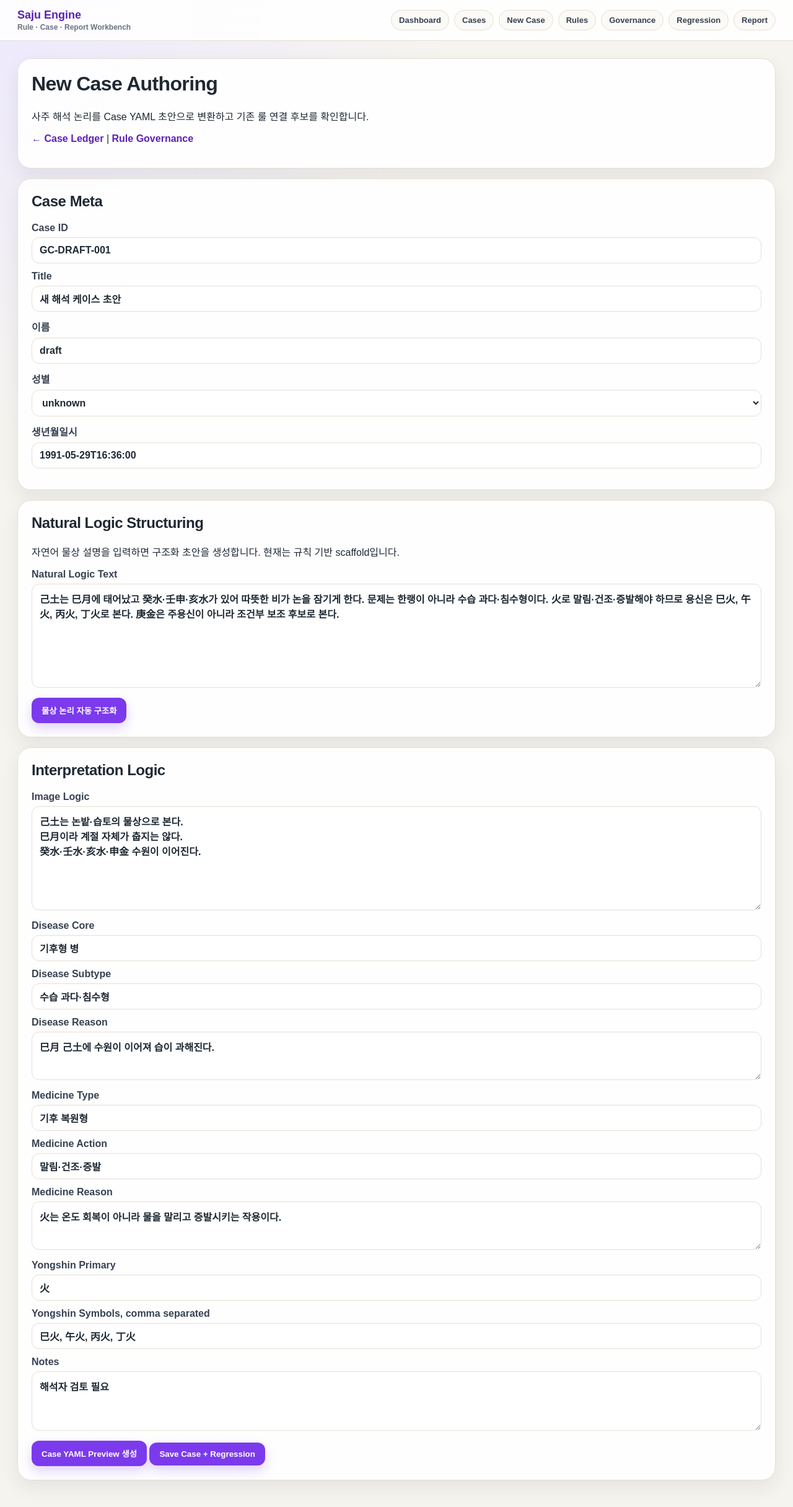
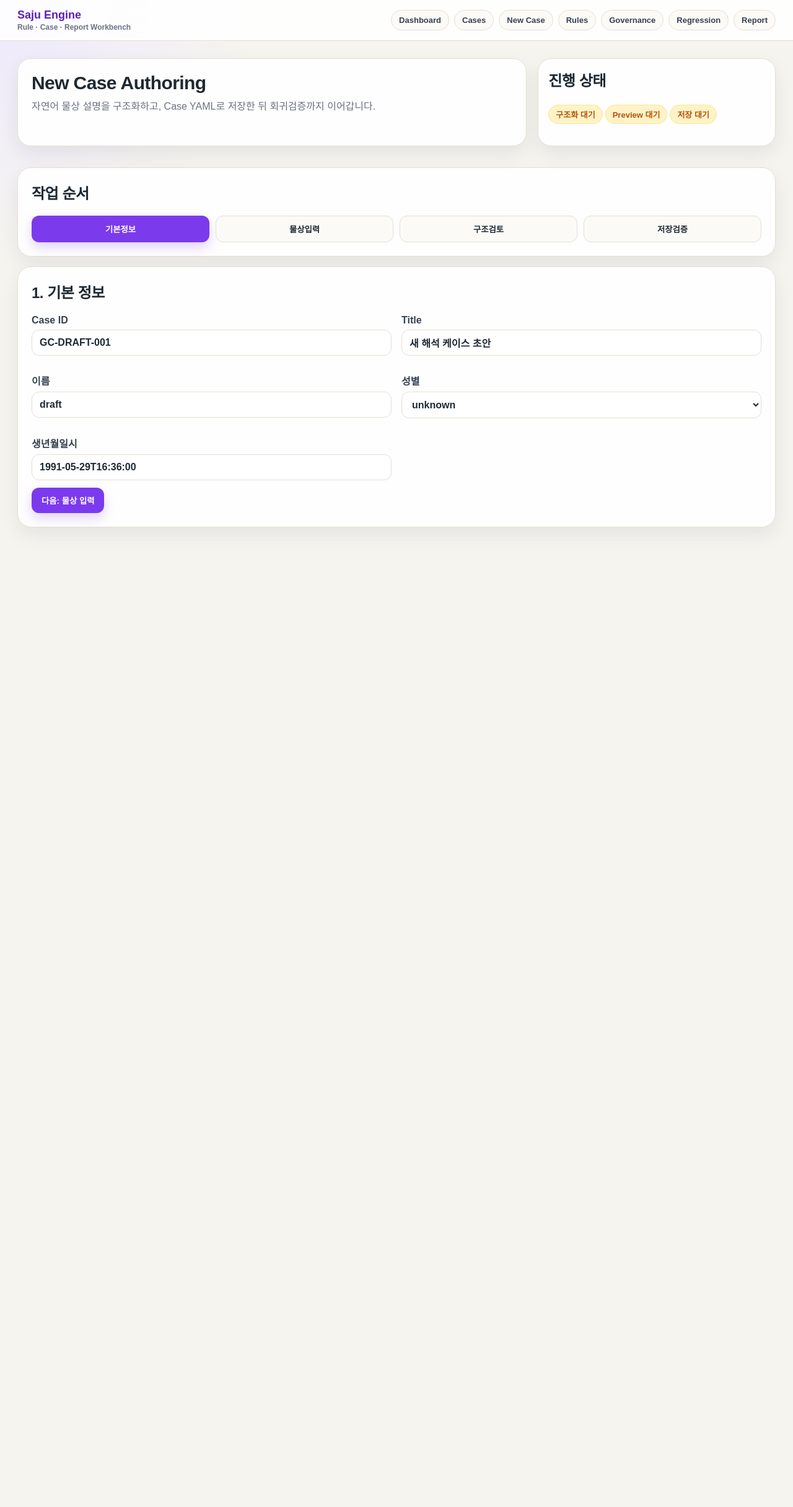
Before and after one commit to vujaderoom/sajuengine, a Next.js app in the folder frontend/: page /cases/new in a window 1280 px wide. Shown: the whole page at 62% size. After the commit the page ends 895 px from the top, so only its background shows below. Built offline with nearby package versions, Linux system fonts and the light colour scheme.

Commit message:
Convert new case authoring to wizard UX

```diff
--- a/frontend/app/cases/new/page.tsx
+++ b/frontend/app/cases/new/page.tsx
@@ -6,7 +6,7 @@ import { useState } from "react";
 type PreviewResponse = {
   case_id: string;
   chart_result: unknown;
-  engine_result: unknown;
+  engine_result: any;
   linked_rules: string[];
   rule_improvement_candidates: unknown[];
   case_yaml: unknown;
@@ -26,12 +26,15 @@ type SaveResponse = {
   reason?: string;
   path?: string;
   case_id?: string;
-  single_case_result?: unknown;
-  regression_result?: unknown;
+  single_case_result?: any;
+  regression_result?: any;
   preview?: PreviewResponse;
 };
 
+const steps = ["기본정보", "물상입력", "구조검토", "저장검증"];
+
 export default function NewCasePage() {
+  const [activeStep, setActiveStep] = useState(0);
   const [caseId, setCaseId] = useState("GC-DRAFT-001");
   const [title, setTitle] = useState("새 해석 케이스 초안");
   const [name, setName] = useState("draft");
@@ -65,14 +68,7 @@ export default function NewCasePage() {
     title,
     status: "draft",
     version: "1.0.0",
-    birth: {
-      name,
-      sex,
-      birth_datetime: birthDatetime,
-      calendar_type: "solar",
-      timezone: "Asia/Seoul",
-      location: "Seoul",
-    },
+    birth: { name, sex, birth_datetime: birthDatetime, calendar_type: "solar", timezone: "Asia/Seoul", location: "Seoul" },
     image_logic_text: imageLogicText,
     disease_core: diseaseCore,
     disease_subtype: diseaseSubtype,
@@ -81,15 +77,9 @@ export default function NewCasePage() {
     medicine_action: medicineAction,
     medicine_reason: medicineReason,
     yongshin_primary: yongshinPrimary,
-    yongshin_symbols: yongshinSymbolsText
-      .split(",")
-      .map((item) => item.trim())
-      .filter(Boolean),
+    yongshin_symbols: yongshinSymbolsText.split(",").map((item) => item.trim()).filter(Boolean),
     excluded_candidates: [],
-    notes: notesText
-      .split("\n")
-      .map((item) => item.trim())
-      .filter(Boolean),
+    notes: notesText.split("\n").map((item) => item.trim()).filter(Boolean),
   };
 
   function applyStructuredAuthoring(payload: Record<string, unknown>) {
@@ -101,10 +91,8 @@ export default function NewCasePage() {
     setMedicineAction(String(payload.medicine_action ?? medicineAction));
     setMedicineReason(String(payload.medicine_reason ?? medicineReason));
     setYongshinPrimary(String(payload.yongshin_primary ?? yongshinPrimary));
-    const symbols = Array.isArray(payload.yongshin_symbols) ? payload.yongshin_symbols.join(", ") : yongshinSymbolsText;
-    setYongshinSymbolsText(symbols);
-    const notes = Array.isArray(payload.notes) ? payload.notes.join("\n") : notesText;
-    setNotesText(notes);
+    setYongshinSymbolsText(Array.isArray(payload.yongshin_symbols) ? payload.yongshin_symbols.join(", ") : yongshinSymbolsText);
+    setNotesText(Array.isArray(payload.notes) ? payload.notes.join("\n") : notesText);
   }
 
   async function structureNaturalLogic() {
@@ -115,20 +103,14 @@ export default function NewCasePage() {
       const res = await fetch("/api/cases/authoring/structure-natural-logic", {
         method: "POST",
         headers: { "Content-Type": "application/json" },
-        body: JSON.stringify({
-          case_id: caseId,
-          title,
-          birth: authoringPayload.birth,
-          natural_logic_text: naturalLogicText,
-        }),
+        body: JSON.stringify({ case_id: caseId, title, birth: authoringPayload.birth, natural_logic_text: naturalLogicText }),
       });
       const json = await res.json();
-      if (!res.ok) {
-        throw new Error(json?.message ?? `API error: ${res.status}`);
-      }
+      if (!res.ok) throw new Error(json?.message ?? `API error: ${res.status}`);
       setStructured(json);
       setPreview(json.preview);
       applyStructuredAuthoring(json.structured_authoring);
+      setActiveStep(2);
     } catch (err) {
       setError(err instanceof Error ? err.message : "unknown error");
     } finally {
@@ -147,10 +129,9 @@ export default function NewCasePage() {
         body: JSON.stringify(authoringPayload),
       });
       const json = await res.json();
-      if (!res.ok) {
-        throw new Error(json?.message ?? `API error: ${res.status}`);
-      }
+      if (!res.ok) throw new Error(json?.message ?? `API error: ${res.status}`);
       setPreview(json);
+      setActiveStep(3);
     } catch (err) {
       setError(err instanceof Error ? err.message : "unknown error");
     } finally {
@@ -165,18 +146,13 @@ export default function NewCasePage() {
       const res = await fetch("/api/cases/authoring/save", {
         method: "POST",
         headers: { "Content-Type": "application/json" },
-        body: JSON.stringify({
-          authoring: authoringPayload,
-          overwrite: false,
-          run_regression_after_save: true,
-        }),
+        body: JSON.stringify({ authoring: authoringPayload, overwrite: false, run_regression_after_save: true }),
       });
       const json = await res.json();
-      if (!res.ok) {
-        throw new Error(json?.message ?? `API error: ${res.status}`);
-      }
+      if (!res.ok) throw new Error(json?.message ?? `API error: ${res.status}`);
       setSaveResult(json);
       if (json.preview) setPreview(json.preview);
+      setActiveStep(3);
     } catch (err) {
       setError(err instanceof Error ? err.message : "unknown error");
     } finally {
@@ -184,159 +160,136 @@ export default function NewCasePage() {
     }
   }
 
+  const chart = preview?.chart_result && typeof preview.chart_result === "object" ? (preview.chart_result as any).chart : null;
+  const finalResult = preview?.engine_result?.final_result;
+  const singlePassed = saveResult?.single_case_result?.passed;
+  const regressionFailed = saveResult?.regression_result?.failed;
+
   return (
     <main>
+      <section className="page-hero">
         <div className="card">
-        <h1>New Case Authoring</h1>
-        <p>사주 해석 논리를 Case YAML 초안으로 변환하고 기존 룰 연결 후보를 확인합니다.</p>
+          <h1 className="hero-title">New Case Authoring</h1>
+          <p className="hero-subtitle">자연어 물상 설명을 구조화하고, Case YAML로 저장한 뒤 회귀검증까지 이어갑니다.</p>
+        </div>
+        <div className="card compact">
+          <h2>진행 상태</h2>
           <p>
-          <Link href="/cases">← Case Ledger</Link>{" | "}
-          <Link href="/governance">Rule Governance</Link>
+            <span className={`badge ${structured ? "good" : "warn"}`}>구조화 {structured ? "완료" : "대기"}</span>
+            <span className={`badge ${preview ? "good" : "warn"}`}>Preview {preview ? "완료" : "대기"}</span>
+            <span className={`badge ${saveResult?.saved ? "good" : saveResult ? "bad" : "warn"}`}>저장 {saveResult?.saved ? "완료" : "대기"}</span>
           </p>
         </div>
+      </section>
 
-      <div className="card">
-        <h2>Case Meta</h2>
-        <label>
-          Case ID
-          <input value={caseId} onChange={(event) => setCaseId(event.target.value)} />
-        </label>
-        <label>
-          Title
-          <input value={title} onChange={(event) => setTitle(event.target.value)} />
-        </label>
-        <label>
-          이름
-          <input value={name} onChange={(event) => setName(event.target.value)} />
-        </label>
-        <label>
-          성별
-          <select value={sex} onChange={(event) => setSex(event.target.value)}>
-            <option value="male">male</option>
-            <option value="female">female</option>
-            <option value="unknown">unknown</option>
-          </select>
-        </label>
-        <label>
-          생년월일시
-          <input value={birthDatetime} onChange={(event) => setBirthDatetime(event.target.value)} />
-        </label>
+      <section className="card">
+        <h2>작업 순서</h2>
+        <div className="workflow">
+          {steps.map((step, index) => (
+            <button key={step} className={activeStep === index ? "" : "ghost"} onClick={() => setActiveStep(index)}>
+              {step}
+            </button>
+          ))}
         </div>
+      </section>
 
-      <div className="card">
-        <h2>Natural Logic Structuring</h2>
-        <p>자연어 물상 설명을 입력하면 구조화 초안을 생성합니다. 현재는 규칙 기반 scaffold입니다.</p>
-        <label>
-          Natural Logic Text
-          <textarea value={naturalLogicText} onChange={(event) => setNaturalLogicText(event.target.value)} rows={8} />
-        </label>
+      {error && <div className="card"><h2>Error</h2><p style={{ color: "#b91c1c" }}>{error}</p></div>}
+
+      {activeStep === 0 && (
+        <section className="card">
+          <h2>1. 기본 정보</h2>
+          <div className="grid">
+            <label>Case ID<input value={caseId} onChange={(event) => setCaseId(event.target.value)} /></label>
+            <label>Title<input value={title} onChange={(event) => setTitle(event.target.value)} /></label>
+            <label>이름<input value={name} onChange={(event) => setName(event.target.value)} /></label>
+            <label>성별<select value={sex} onChange={(event) => setSex(event.target.value)}><option value="male">male</option><option value="female">female</option><option value="unknown">unknown</option></select></label>
+            <label>생년월일시<input value={birthDatetime} onChange={(event) => setBirthDatetime(event.target.value)} /></label>
+          </div>
+          <div className="actions"><button onClick={() => setActiveStep(1)}>다음: 물상 입력</button></div>
+        </section>
+      )}
+
+      {activeStep === 1 && (
+        <section className="card">
+          <h2>2. 자연어 물상 입력</h2>
+          <p className="muted">네가 보는 논리 그대로 길게 입력해도 됩니다. 지금은 규칙 기반 구조화 scaffold입니다.</p>
+          <label>Natural Logic Text<textarea value={naturalLogicText} onChange={(event) => setNaturalLogicText(event.target.value)} rows={10} /></label>
+          <div className="actions">
+            <button className="ghost" onClick={() => setActiveStep(0)}>이전</button>
             <button onClick={structureNaturalLogic}>{structuring ? "구조화 중..." : "물상 논리 자동 구조화"}</button>
           </div>
-
-      {structured && (
-        <div className="card">
-          <h2>Structured Extraction Notes</h2>
-          <pre>{JSON.stringify({ confidence: structured.confidence, extraction_notes: structured.extraction_notes }, null, 2)}</pre>
-        </div>
+        </section>
       )}
 
-      <div className="card">
-        <h2>Interpretation Logic</h2>
-        <label>
-          Image Logic
-          <textarea value={imageLogicText} onChange={(event) => setImageLogicText(event.target.value)} rows={8} />
-        </label>
-        <label>
-          Disease Core
-          <input value={diseaseCore} onChange={(event) => setDiseaseCore(event.target.value)} />
-        </label>
-        <label>
-          Disease Subtype
-          <input value={diseaseSubtype} onChange={(event) => setDiseaseSubtype(event.target.value)} />
-        </label>
-        <label>
-          Disease Reason
-          <textarea value={diseaseReason} onChange={(event) => setDiseaseReason(event.target.value)} rows={3} />
-        </label>
-        <label>
-          Medicine Type
-          <input value={medicineType} onChange={(event) => setMedicineType(event.target.value)} />
-        </label>
-        <label>
-          Medicine Action
-          <input value={medicineAction} onChange={(event) => setMedicineAction(event.target.value)} />
-        </label>
-        <label>
-          Medicine Reason
-          <textarea value={medicineReason} onChange={(event) => setMedicineReason(event.target.value)} rows={3} />
-        </label>
-        <label>
-          Yongshin Primary
-          <input value={yongshinPrimary} onChange={(event) => setYongshinPrimary(event.target.value)} />
-        </label>
-        <label>
-          Yongshin Symbols, comma separated
-          <input value={yongshinSymbolsText} onChange={(event) => setYongshinSymbolsText(event.target.value)} />
-        </label>
-        <label>
-          Notes
-          <textarea value={notesText} onChange={(event) => setNotesText(event.target.value)} rows={4} />
-        </label>
-        <button onClick={generatePreview}>{loading ? "생성 중..." : "Case YAML Preview 생성"}</button>{" "}
-        <button onClick={saveCase}>{saving ? "저장 중..." : "Save Case + Regression"}</button>
+      {activeStep === 2 && (
+        <section className="card">
+          <h2>3. 구조화 결과 검토</h2>
+          {structured && <p>{structured.extraction_notes.map((note) => <span className="badge info" key={note}>{note}</span>)}</p>}
+          <div className="grid">
+            <label>Image Logic<textarea value={imageLogicText} onChange={(event) => setImageLogicText(event.target.value)} rows={8} /></label>
+            <div>
+              <label>Disease Core<input value={diseaseCore} onChange={(event) => setDiseaseCore(event.target.value)} /></label>
+              <label>Disease Subtype<input value={diseaseSubtype} onChange={(event) => setDiseaseSubtype(event.target.value)} /></label>
+              <label>Medicine Type<input value={medicineType} onChange={(event) => setMedicineType(event.target.value)} /></label>
+              <label>Medicine Action<input value={medicineAction} onChange={(event) => setMedicineAction(event.target.value)} /></label>
+              <label>Yongshin Primary<input value={yongshinPrimary} onChange={(event) => setYongshinPrimary(event.target.value)} /></label>
+              <label>Yongshin Symbols<input value={yongshinSymbolsText} onChange={(event) => setYongshinSymbolsText(event.target.value)} /></label>
             </div>
+          </div>
+          <details><summary>Reason / Notes 편집</summary>
+            <label>Disease Reason<textarea value={diseaseReason} onChange={(event) => setDiseaseReason(event.target.value)} rows={3} /></label>
+            <label>Medicine Reason<textarea value={medicineReason} onChange={(event) => setMedicineReason(event.target.value)} rows={3} /></label>
+            <label>Notes<textarea value={notesText} onChange={(event) => setNotesText(event.target.value)} rows={4} /></label>
+          </details>
+          <div className="actions">
+            <button className="ghost" onClick={() => setActiveStep(1)}>이전</button>
+            <button onClick={generatePreview}>{loading ? "생성 중..." : "Case YAML Preview 생성"}</button>
+          </div>
+        </section>
+      )}
 
-      {error && (
-        <div className="card">
-          <h2>Error</h2>
-          <p style={{ color: "#fca5a5" }}>{error}</p>
+      {activeStep === 3 && (
+        <section className="card">
+          <h2>4. 저장 / 회귀검증</h2>
+          {preview ? (
+            <>
+              <div className="grid-3">
+                <div className="metric"><div className="metric-label">Case</div><div className="metric-value">{preview.case_id}</div></div>
+                <div className="metric"><div className="metric-label">Linked Rules</div><div className="metric-value">{preview.linked_rules.length}</div></div>
+                <div className="metric"><div className="metric-label">Rule Gaps</div><div className="metric-value">{preview.rule_improvement_candidates.length}</div></div>
               </div>
+              {chart && <div className="card compact"><h3>계산 원국</h3><div className="pillar-row"><div className="pillar"><small>년</small><strong>{chart.year}</strong></div><div className="pillar"><small>월</small><strong>{chart.month}</strong></div><div className="pillar"><small>일</small><strong>{chart.day}</strong></div><div className="pillar"><small>시</small><strong>{chart.hour}</strong></div></div></div>}
+              {finalResult && <div className="card compact"><h3>현재 엔진 판단</h3><p><span className="badge">병: {finalResult.core_disease}</span><span className="badge">약: {finalResult.medicine}</span><span className="badge">용신: {finalResult.yongshin}</span></p></div>}
+              <div className="actions"><button className="ghost" onClick={() => setActiveStep(2)}>이전</button><button onClick={saveCase}>{saving ? "저장 중..." : "Save Case + Regression"}</button></div>
+            </>
+          ) : (
+            <p className="muted">먼저 Preview를 생성하세요.</p>
           )}
 
           {saveResult && (
-        <div className="card">
-          <h2>Save Result</h2>
+            <div className="card compact">
+              <h3>저장 결과</h3>
               <p>
-            <span className="badge">saved: {String(saveResult.saved)}</span>
-            <span className="badge">path: {saveResult.path ?? "-"}</span>
-            <span className="badge">reason: {saveResult.reason ?? "-"}</span>
+                <span className={`badge ${saveResult.saved ? "good" : "bad"}`}>saved: {String(saveResult.saved)}</span>
+                <span className="badge info">path: {saveResult.path ?? "-"}</span>
+                <span className={`badge ${singlePassed === true ? "good" : singlePassed === false ? "bad" : "warn"}`}>single case: {String(singlePassed ?? "-")}</span>
+                <span className={`badge ${regressionFailed === 0 ? "good" : regressionFailed ? "bad" : "warn"}`}>regression failed: {String(regressionFailed ?? "-")}</span>
               </p>
-          <pre>{JSON.stringify({ single_case_result: saveResult.single_case_result, regression_result: saveResult.regression_result }, null, 2)}</pre>
+              <details><summary>저장/회귀검증 상세 JSON</summary><pre>{JSON.stringify(saveResult, null, 2)}</pre></details>
+              {saveResult.saved && <p><Link href={`/cases/${encodeURIComponent(saveResult.case_id ?? caseId)}`}>저장된 케이스 보기 →</Link></p>}
             </div>
+          )}
+        </section>
       )}
 
       {preview && (
-        <>
-          <div className="card">
-            <h2>Generated Preview</h2>
-            <p>
-              <span className="badge">case_id: {preview.case_id}</span>
-              <span className="badge">linked_rules: {preview.linked_rules.length}</span>
-              <span className="badge">improvements: {preview.rule_improvement_candidates.length}</span>
-            </p>
-            <pre>{preview.save_instruction}</pre>
-          </div>
-
-          <div className="card">
-            <h2>Linked Rules</h2>
-            <pre>{JSON.stringify(preview.linked_rules, null, 2)}</pre>
-          </div>
-
-          <div className="card">
-            <h2>Rule Improvement Candidates</h2>
-            <pre>{JSON.stringify(preview.rule_improvement_candidates, null, 2)}</pre>
-          </div>
-
-          <div className="card">
-            <h2>Raw YAML</h2>
-            <pre>{preview.raw_yaml}</pre>
-          </div>
-
-          <div className="card">
-            <h2>Engine Result</h2>
-            <pre>{JSON.stringify(preview.engine_result, null, 2)}</pre>
-          </div>
-        </>
+        <section className="card">
+          <h2>Preview Detail</h2>
+          <details open><summary>Linked Rules</summary><pre>{JSON.stringify(preview.linked_rules, null, 2)}</pre></details>
+          <details><summary>Rule Improvement Candidates</summary><pre>{JSON.stringify(preview.rule_improvement_candidates, null, 2)}</pre></details>
+          <details><summary>Raw YAML</summary><pre>{preview.raw_yaml}</pre></details>
+          <details><summary>Engine Result JSON</summary><pre>{JSON.stringify(preview.engine_result, null, 2)}</pre></details>
+        </section>
       )}
     </main>
   );
```
Lines whose indentation alone changed are shown as unchanged.
